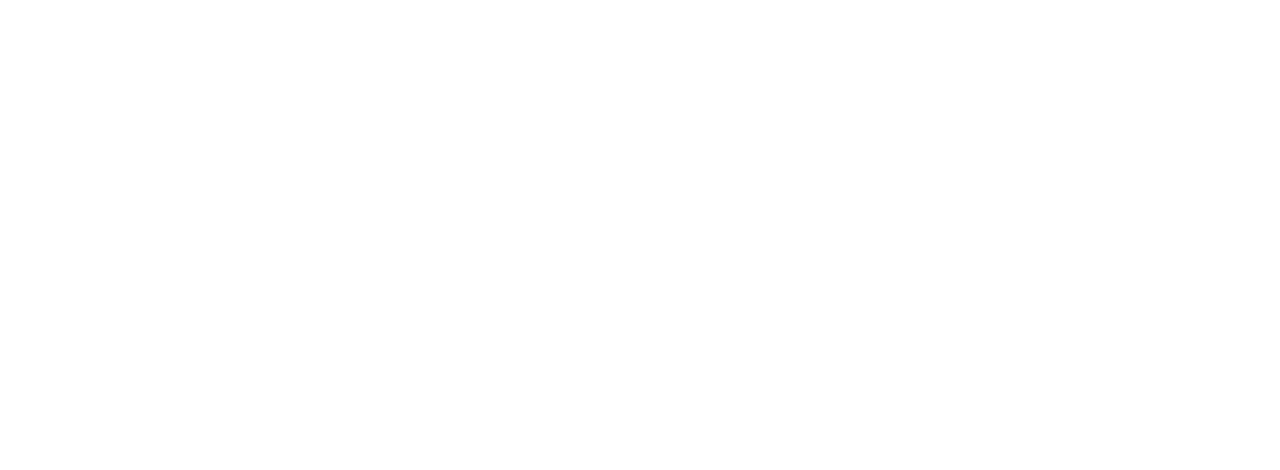
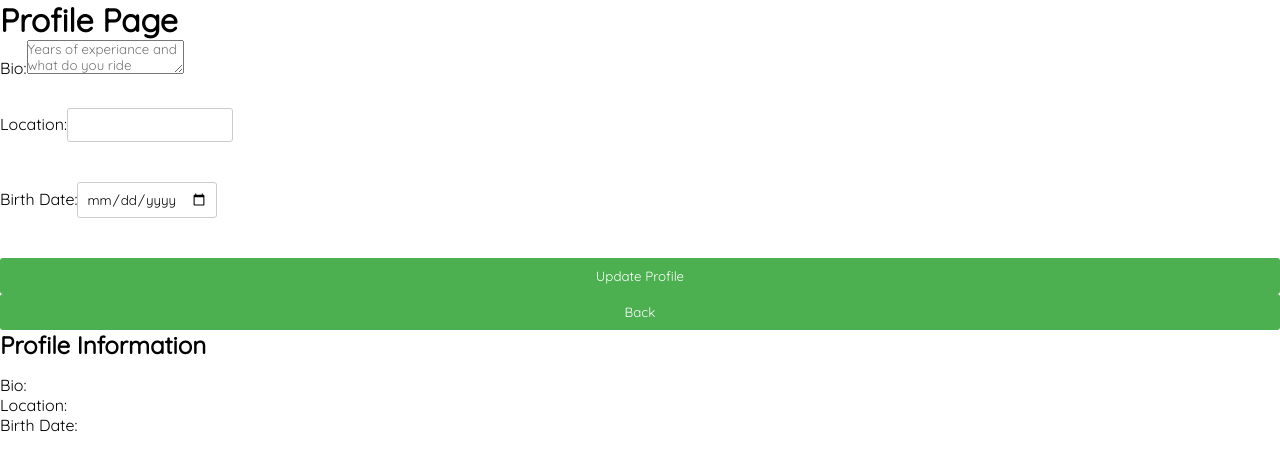
Before and after one commit to Olivergalante/Final-Frontend, a React (Vite) app: page /profilepage in a window 1280 px wide. Before the commit this address had no page. Shown: the top 470 px of the page. Built offline with nearby package versions, Linux system fonts and the light colour scheme; no server answers.

Commit message:
Fixed no image uploads.

```diff
--- a/src/Maincontent/CreatePost.jsx
+++ b/src/Maincontent/CreatePost.jsx
@@ -1,17 +1,20 @@
-// where the title and content of the post are being created. Now has section for images !!
 import React, { useState } from "react";
 import { useNavigate } from "react-router-dom";
 
 const CreatePost = () => {
+	const MAX_TITLE_LENGTH = 100;
+	const MAX_CONTENT_LENGTH = 1000;
+
 	const [title, setTitle] = useState("");
 	const [content, setContent] = useState("");
 	const [image, setImage] = useState(null);
+	const [titleCharCount, setTitleCharCount] = useState(MAX_TITLE_LENGTH);
+	const [contentCharCount, setContentCharCount] = useState(MAX_CONTENT_LENGTH);
 
 	const navigate = useNavigate();
 
 	const handleImageChange = (e) => {
 		setImage(e.target.files[0]);
-		console.log(image);
 	};
 
 	const handlePost = () => {
@@ -22,7 +25,10 @@ const CreatePost = () => {
 		formData.append("title", title);
 		formData.append("content", content);
 		formData.append("author", userId);
+		// Check if image is not null before appending it to the form data
+		if (image) {
 			formData.append("image", image);
+		}
 		formData.append("username", localStorage.getItem("username"));
 
 		fetch(endpoint, {
@@ -31,7 +37,7 @@ const CreatePost = () => {
 		})
 			.then((response) => response.json())
 			.then((data) => {
-				// navigate("/mainpage");
+				navigate("/mainpage");
 			})
 			.catch((error) => {
 				console.error("Error:", error);
@@ -42,36 +48,52 @@ const CreatePost = () => {
 		navigate("/mainpage");
 	};
 
+	const handleTitleChange = (e) => {
+		const newTitle = e.target.value;
+		setTitle(newTitle);
+		setTitleCharCount(MAX_TITLE_LENGTH - newTitle.length);
+	};
+
+	const handleContentChange = (e) => {
+		const newContent = e.target.value;
+		setContent(newContent);
+		setContentCharCount(MAX_CONTENT_LENGTH - newContent.length);
+	};
+
 	return (
 		<div className="new-post-section">
 			<h1 className="header">Create New Post</h1>
+			<div className="post-content-inputs">
 				<input
-				// Title name
 					className="input-title"
 					type="text"
 					placeholder="Title"
 					value={title}
-				onChange={(e) => setTitle(e.target.value)}
+					onChange={handleTitleChange}
 				/>
+				<div className="char-count">
+					Title Characters Remaining: {titleCharCount}
+				</div>
 				<textarea
-				// Content for the new post
 					className="input-content"
 					placeholder="Content"
 					value={content}
-				onChange={(e) => setContent(e.target.value)}
+					onChange={handleContentChange}
 				/>
+				<div className="char-count">
+					Content Characters Remaining: {contentCharCount}
+				</div>
 				<input
-				// Image field for the new post
 					type="file"
 					name="image_url"
 					accept="image/jpeg, image/png, image/gif"
 					onChange={handleImageChange}
 				/>
+			</div>
 			<div className="button-container">
 				<button className="button-post" onClick={handlePost}>
 					Post
 				</button>
-
 				<div className="button-post-back">
 					<button onClick={handleBack}>Back</button>
 				</div>
--- a/src/Maincontent/Profile.jsx
+++ b/src/Maincontent/Profile.jsx
@@ -1,21 +1,32 @@
-// Profile.js Where the username and post button to the post page are displayed !
 import React, { useState, useEffect } from "react";
 import { Link } from "react-router-dom";
 
 const Profile = () => {
 	const [userData, setUserData] = useState(null);
-	const userId = localStorage.getItem("userId"); // Get the userId from local storage
-	const userName = localStorage.getItem("username"); // Get the userName from local storage
+	const [bio, setBio] = useState("");
+	const [location, setLocation] = useState("");
+	const [birthDate, setBirthDate] = useState("");
+	const userId = localStorage.getItem("userId");
+	const userName = localStorage.getItem("username");
+
 	useEffect(() => {
-		const url = `http://127.0.0.1:8000/profiles/${userId}`; // Make a GET request to your API endpoint with the userId
+		const url = `http://127.0.0.1:8000/profiles/${userId}`;
 		fetch(url)
 			.then((response) => response.json())
 			.then((data) => setUserData(data))
 			.catch((error) => console.error("Error fetching data:", error));
-	}, [userId]); // Only re-run this effect if the userId changes
+	}, [userId]);
+
+	useEffect(() => {
+		// Update bio, location, and birthDate when userData changes
+		if (userData) {
+			setBio(userData.bio || ""); // Default to an empty string if bio is null or undefined
+			setLocation(userData.location || "");
+			setBirthDate(userData.birth_date || "");
+		}
+	}, [userData]);
 
 	return (
-		// Here is where the User name is displayed
 		<div className="profile-section">
 			{userData && (
 				<div className="profile-user-name">
@@ -23,8 +34,20 @@ const Profile = () => {
 				</div>
 			)}
 			<Link to="/createpost">
-				<button className="post-blog-button"> Post </button>
+				<button className="post-blog-button">Post</button>
 			</Link>
+
+			<div>
+				<div>
+					<h2>Profile Information</h2>
+					<Link to="/profilepage">
+						<button className="post-profile-button">Profile</button>
+					</Link>
+					<p>Bio: {bio}</p>
+					<p>Location: {location}</p>
+					<p>Birth Date: {birthDate}</p>
+				</div>
+			</div>
 		</div>
 	);
 };
--- /dev/null
+++ b/src/Maincontent/ProfilePage.jsx
@@ -0,0 +1,123 @@
+import React, { useState, useEffect } from "react";
+import { useNavigate } from "react-router-dom";
+const ProfilePage = () => {
+	// State variables for form data
+	const [bio, setBio] = useState("");
+	const [location, setLocation] = useState("");
+	const [birthDate, setBirthDate] = useState("");
+	const userId = localStorage.getItem("userId");
+	// Assuming you store userId in local storage
+
+	// Fetch profile data on component mount
+	useEffect(() => {
+		fetchProfileData();
+	}, []);
+
+	// Function to fetch profile data
+	const fetchProfileData = async () => {
+		try {
+			const response = await fetch(`http://127.0.0.1:8000/profiles/${userId}/`);
+			const data = await response.json();
+
+			// Check if data is an object with expected properties
+			if (data && data.bio && data.location && data.birth_date) {
+				setBio(data.bio);
+				setLocation(data.location);
+				setBirthDate(data.birth_date);
+			} else {
+				console.error("Invalid profile data structure:", data);
+			}
+		} catch (error) {
+			console.error("Error fetching profile data:", error);
+		}
+	};
+
+	// Function to handle form submission
+	const handleSubmit = async (e) => {
+		e.preventDefault();
+
+		try {
+			// Get the access token from local storage
+			const accessToken = localStorage.getItem("access_token");
+
+			// Make a PATCH request to update the profile data
+			const response = await fetch(
+				`http://127.0.0.1:8000/profiles/${userId}/`,
+				{
+					method: "PATCH",
+					headers: {
+						"Content-Type": "application/json",
+						Authorization: `Bearer ${accessToken}`, // Include the access token in the Bearer header
+					},
+					body: JSON.stringify({
+						user: userId,
+						bio,
+						location,
+						birth_date: birthDate,
+					}),
+				}
+			);
+
+			// Check if the request was successful
+			if (response.ok) {
+				// Fetch and display the updated profile data
+				fetchProfileData();
+			} else {
+				console.error("Error updating profile data:", response.statusText);
+			}
+		} catch (error) {
+			console.error("Error updating profile data:", error);
+		}
+	};
+	const navigate = useNavigate();
+	const handleBack = () => {
+		navigate("/mainpage");
+	};
+
+	return (
+		<div>
+			<h1>Profile Page</h1>
+			<form onSubmit={handleSubmit}>
+				<label>
+					Bio:
+					<textarea
+						placeholder="Years of experiance and what do you ride"
+						onChange={(e) => setBio(e.target.value)}
+					/>
+				</label>
+				<br />
+				<label>
+					Location:
+					<input type="text" onChange={(e) => setLocation(e.target.value)} />
+				</label>
+				<br />
+				<label>
+					Birth Date:
+					{birthDate}
+					<input type="date" onChange={(e) => setBirthDate(e.target.value)} />
+				</label>
+
+				<br />
+				<button className="update-profile-button" type="submit">
+					Update Profile
+				</button>
+				<button
+					className="back-profile-update-button"
+					type="button"
+					onClick={handleBack}
+				>
+					{" "}
+					Back
+				</button>
+			</form>
+			<div>
+				<h2>Profile Information</h2>
+				<p>Bio: {bio}</p>
+				<p>Location: {location}</p>
+				<p>Birth Date: {birthDate}</p>
+			</div>
+		</div>
+	);
+};
+
+export default ProfilePage;
--- a/src/Maincontent/mainpage.css
+++ b/src/Maincontent/mainpage.css
@@ -108,13 +108,14 @@
 .post-link {
   text-decoration: none;
   color: black;
+  margin-bottom: 20px
 }
 
-/* styles for the create a post page !!! */
+/* STYLES FOR CREATE POST PAGE  !!! */
 body {
 
   /* Set your desired background color */
-  font-family: Arial, sans-serif;
+  font-family: Arial, sans-serif, inherit;
   /* Choose a suitable font */
 }
 
@@ -129,6 +130,12 @@ body {
   color: #ffffff;
   padding: 10px;
   text-align: center;
+}
+
+.post-content-inputs {
+  width: 600px;
+  height: auto;
+  margin: 0 auto;
 }
 
 .form {
@@ -190,6 +197,7 @@ body {
 .post-image {
   height: 100px;
   width: 100px;
+  border-radius: 4px;
 }
 
 /* EXPANDED POST STYLES BELOW ! */
@@ -216,9 +224,16 @@ body {
   height: 300px;
   margin-bottom: 15px;
   /* Ensure the image doesn't exceed its natural size */
+  object-fit: cover;
 }
 
 .post-details {
   margin-top: 10px;
   /* Adjust the margin as needed */
 }
+
+/* PROFILE UPDATE PAGE STYLINGS */
+.update-profile-button .back-profile-update-button {
+  margin-bottom: 10px;
+
+}
--- a/src/components/App.jsx
+++ b/src/components/App.jsx
@@ -6,6 +6,7 @@ import { Errorpage } from "./Errorpage";
 import CreatePost from "../Maincontent/CreatePost";
 import ExpandedPost from "../Maincontent/ExpandedPost";
 import NavBar from "../Maincontent/NavBar";
+import ProfilePage from "../Maincontent/ProfilePage";
 
 export function App() {
 	return (
@@ -18,6 +19,7 @@ export function App() {
 				<Route path="/errorpage" element={<Errorpage />} />
 				<Route path="/posts/:postId" element={<ExpandedPost />} />
 				<Route path="/navbar" element={<NavBar />} />
+				<Route path="/profilepage" element={<ProfilePage />} />
 			</Routes>
 		</Router>
 	);
```
Lines whose indentation alone changed are shown as unchanged.
